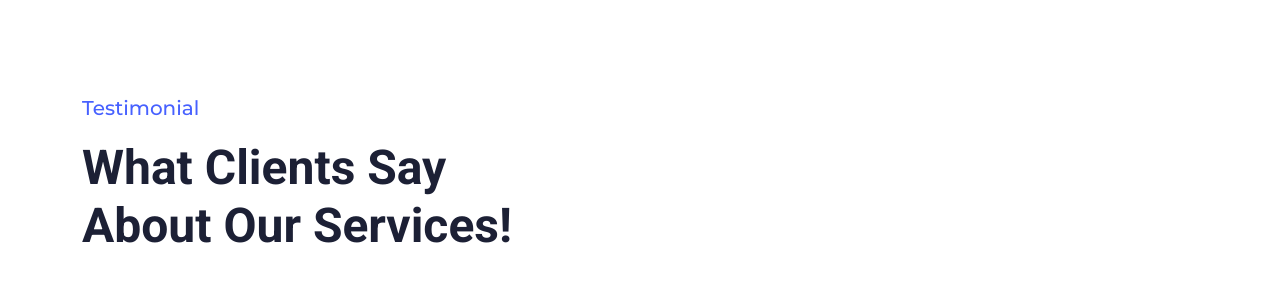
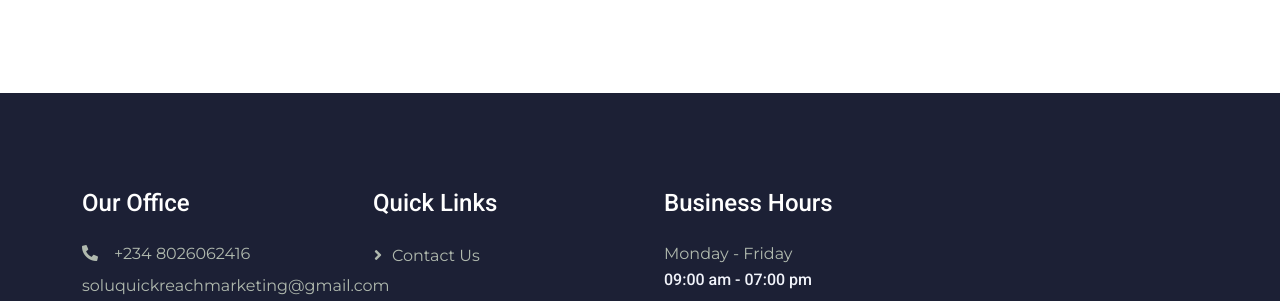
Before and after one commit to EffiFlow/quickreach, a plain HTML site: page index.html in a window 1280 px wide. Shown: the part 4186-4487 px from the top of the page. Drawn offline with nearby package versions, Linux system fonts and the light colour scheme.

Commit message:
Update index.html

```diff
--- a/index.html
+++ b/index.html
@@ -372,7 +372,7 @@
 
 
     <!-- Testimonial Start -->
-    <div class="container-xxl pt-5">
+<!--     <div class="container-xxl pt-5">
         <div class="container">
             <div class="text-center text-md-start pb-5 pb-md-0 wow fadeInUp" data-wow-delay="0.1s" style="max-width: 500px;">
                 <p class="fs-5 fw-medium text-primary">Testimonial</p>
@@ -397,7 +397,7 @@
                 </div>
             </div>
         </div>
-    </div>
+    </div> -->
     <!-- Testimonial End -->
 
 
```
